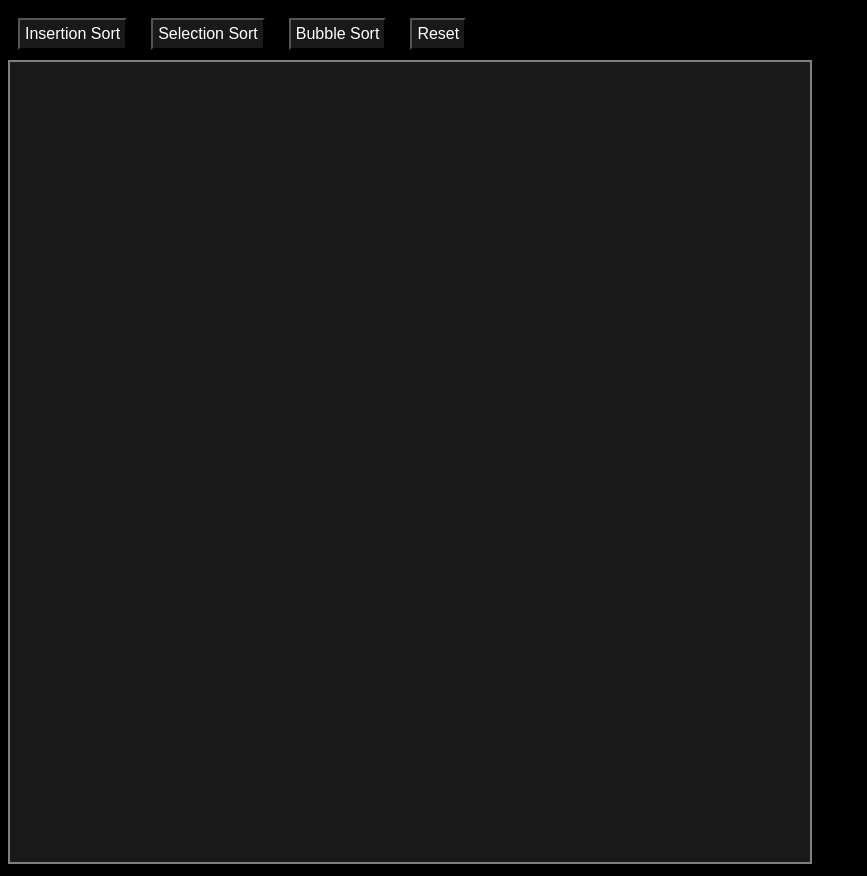
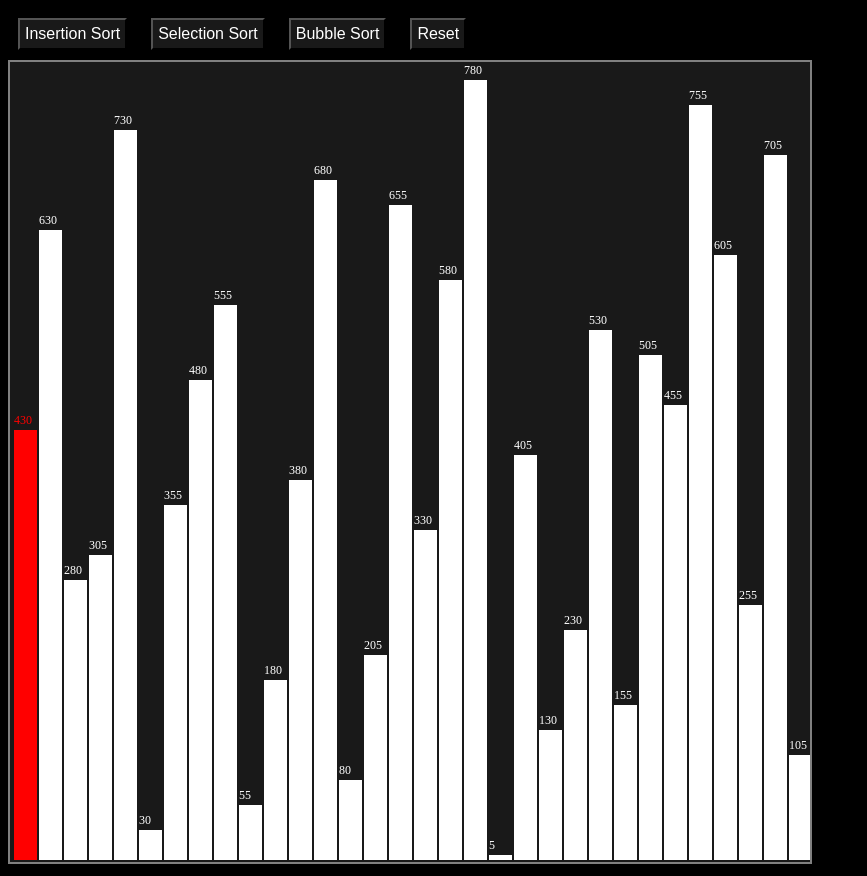
Before and after one commit to longnphan/sort, a plain HTML site: page index.html in a window 1280 px wide. Shown: the whole page, without its empty margins (0-867 px from the left). Drawn offline with Linux system fonts and the light colour scheme.

Commit message:
Add files via upload

```diff
--- a/index.html
+++ b/index.html
@@ -17,7 +17,7 @@
     <canvas id="myCanvas" width="800" height="800" />
   </div>
 
-  <script src="script.js" charset="utf-8"></script>
+  <script src="index.js" charset="utf-8"></script>
 </body>
 
 </html>
```
